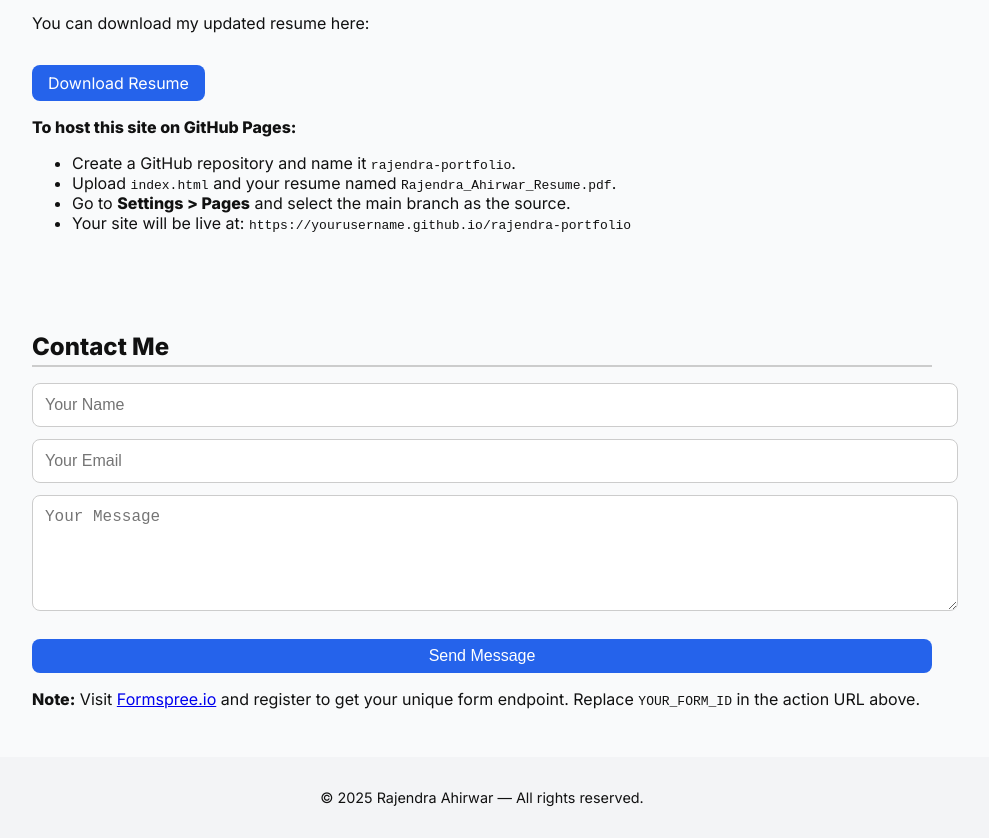
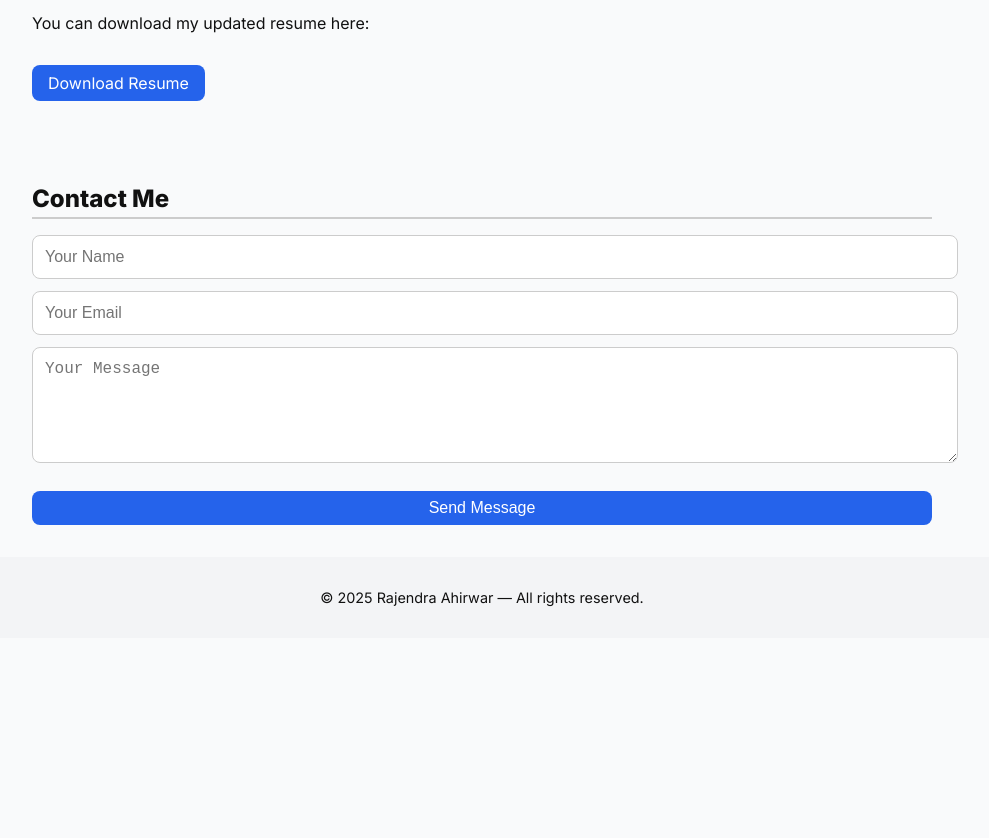
Before and after one commit to Rajendra2887/rajendra-portfolio, a plain HTML site: page index.html in a window 1280 px wide. Shown: the part 1091-1929 px from the top of the page, without its empty margins (158-1147 px from the left). After the commit the page ends 1729 px from the top, so only its background shows below. Drawn offline with nearby package versions, Linux system fonts and the light colour scheme.

Commit message:
Add files via upload

```diff
--- a/index.html
+++ b/index.html
@@ -134,13 +134,7 @@
     <h2>Resume</h2>
     <p>You can download my updated resume here:</p>
     <a class="button" href="Rajendra_Ahirwar_Resume.pdf" download>Download Resume</a>
-    <p><strong>To host this site on GitHub Pages:</strong></p>
-    <ul>
-      <li>Create a GitHub repository and name it <code>rajendra-portfolio</code>.</li>
-      <li>Upload <code>index.html</code> and your resume named <code>Rajendra_Ahirwar_Resume.pdf</code>.</li>
-      <li>Go to <strong>Settings > Pages</strong> and select the main branch as the source.</li>
-      <li>Your site will be live at: <code>https://yourusername.github.io/rajendra-portfolio</code></li>
-    </ul>
+
   </section>
 
   <section id="contact">
@@ -151,7 +145,7 @@
       <textarea name="message" rows="5" placeholder="Your Message"></textarea>
       <button type="submit" class="button">Send Message</button>
     </form>
-    <p><strong>Note:</strong> Visit <a href="https://formspree.io" target="_blank">Formspree.io</a> and register to get your unique form endpoint. Replace <code>YOUR_FORM_ID</code> in the action URL above.</p>
+
   </section>
 
   <footer>
```
